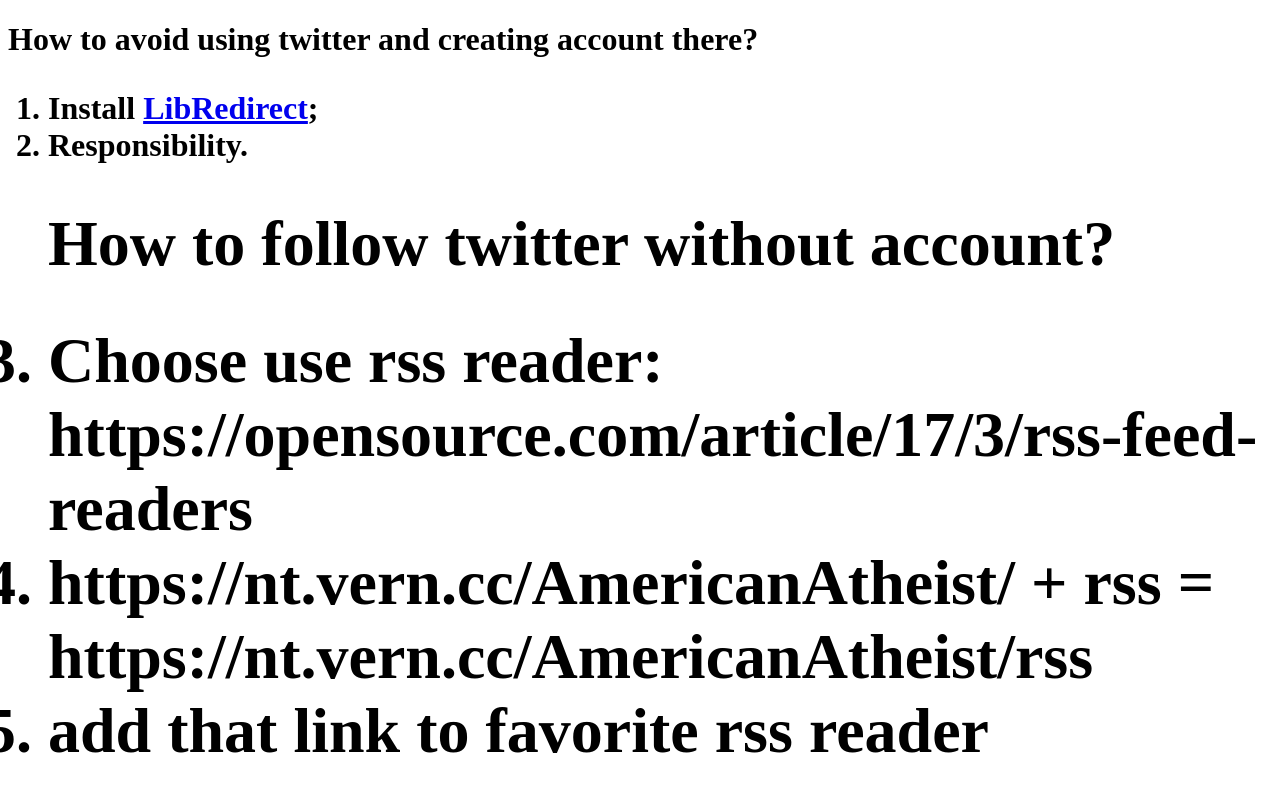
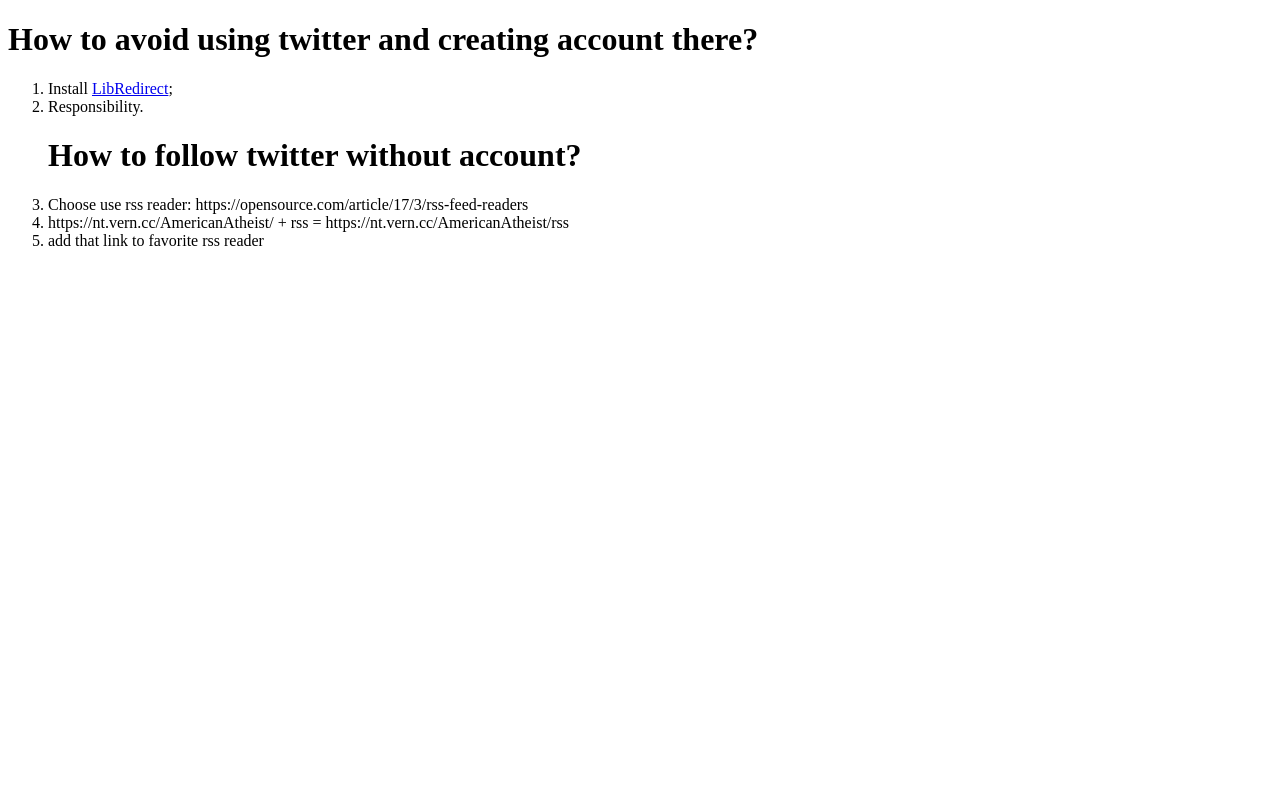
Before and after one commit to ChaosCrash13/ChaosCrash13.github.io, a plain HTML site: page index.html in a window 1280 px wide. Drawn offline with Linux system fonts and the light colour scheme.

Commit message:
Update index.html

```diff
--- a/index.html
+++ b/index.html
@@ -2,11 +2,11 @@
 <html>
 <body>
 <title> 4 Reasons I’m Childfree</title>
- <h1>How to avoid using twitter and creating account there?<h1>
+ <h1>How to avoid using twitter and creating account there?</h1>
   <ol type="1">
   <li>Install <a href="https://libredirect.github.io/index.html">LibRedirect</a>;</li>
   <li>Responsibility.</li>
-  <h1>How to follow twitter without account?<h1>
+  <h1>How to follow twitter without account?</h1>
    <li> Choose use rss reader: https://opensource.com/article/17/3/rss-feed-readers </li>
   <li>https://nt.vern.cc/AmericanAtheist/ + rss = https://nt.vern.cc/AmericanAtheist/rss</li>
    <li> add that link to favorite rss reader </li>
```
